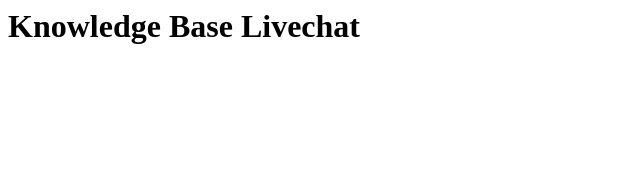
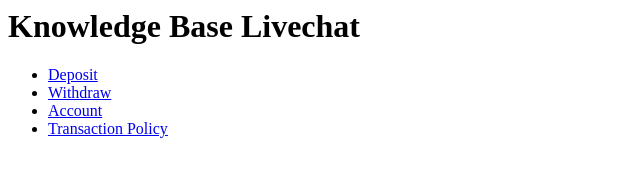
Before and after one commit to Fnx88/Pemulabelajar, a plain HTML site: page index.html in a window 1280 px wide. Shown: the whole page, without its empty margins (0-640 px from the left). Drawn offline with Linux system fonts and the light colour scheme.

Commit message:
Update index.html

```diff
--- a/index.html
+++ b/index.html
@@ -1 +1,7 @@
 <h1><Color=Red>Knowledge Base Livechat</Color></h1>
+<ul>
+  <li><a href="/knowledge/deposit.html">Deposit</a></li>
+  <li><a href="/knowledge/withdraw.html">Withdraw</a></li>
+  <li><a href="/knowledge/account.html">Account</a></li>
+  <li><a href="/policy/transaction-policy.html">Transaction Policy</a></li>
+</ul>
```
